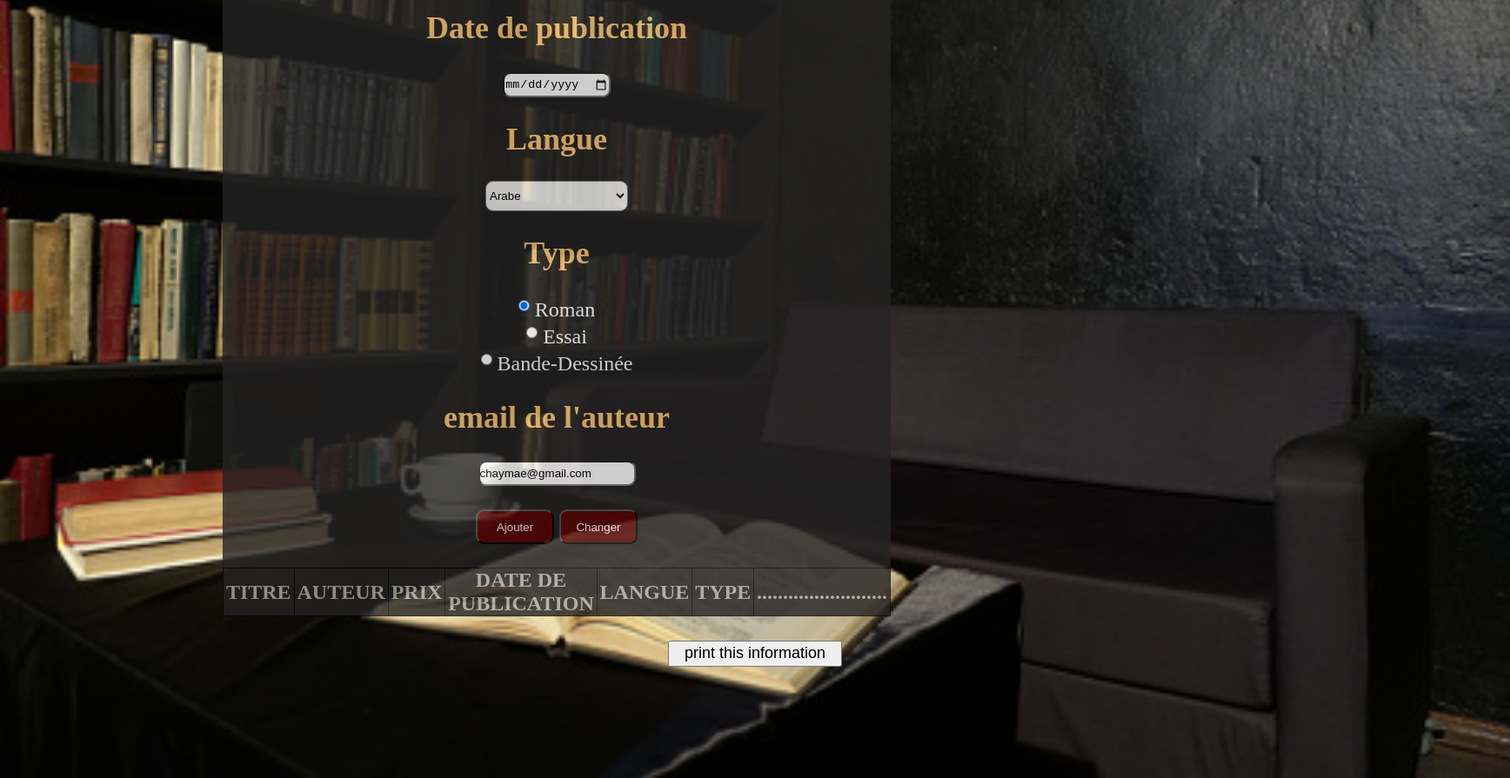
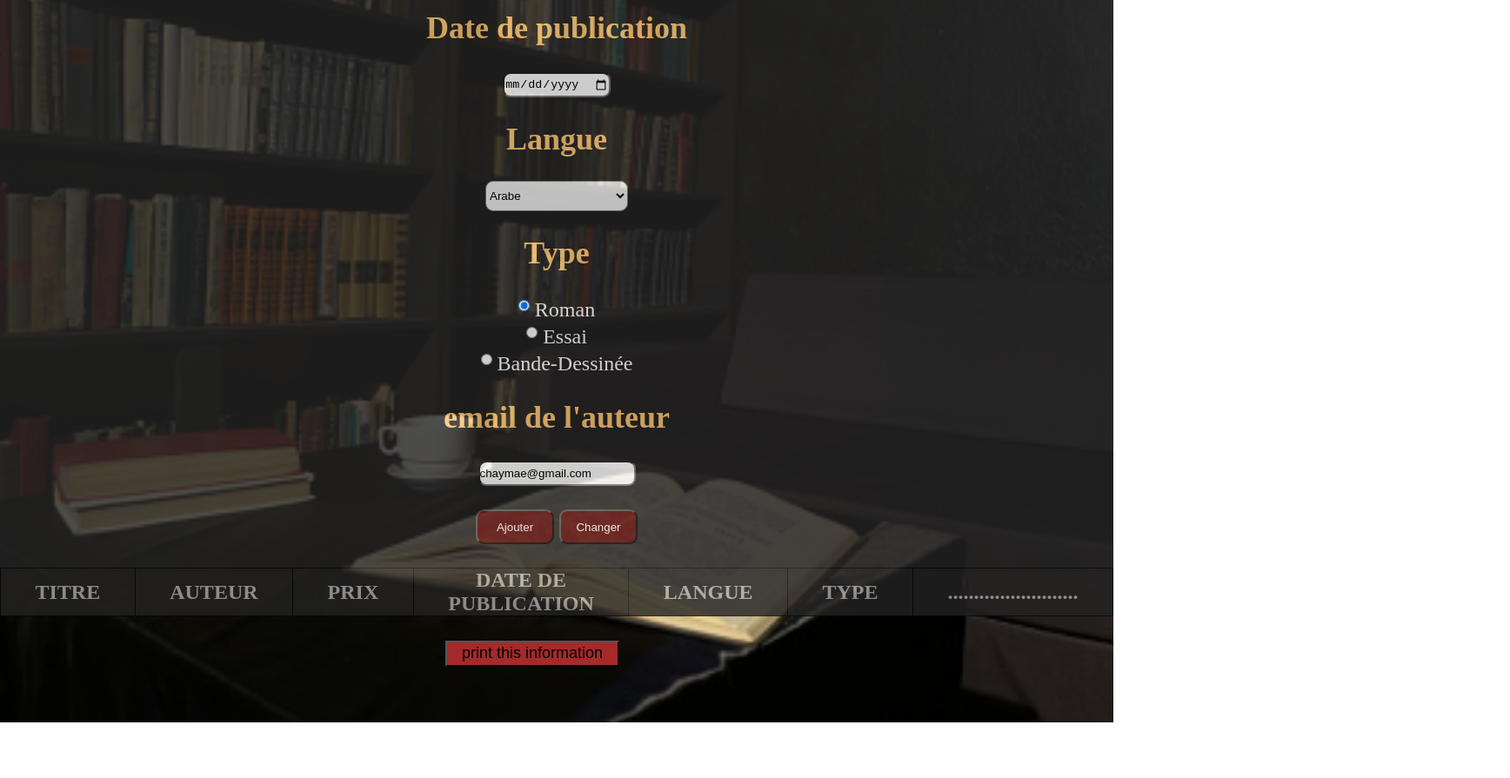
Before and after one commit to shaymaebkn/library-v2-local-storage-print-, a plain HTML site: page projet-8-8-main/projet-8/index.html in a window 1280 px wide. Shown: the part 289-1184 px from the top of the page at 87% size, 1736 px wide, since content can reach past the window. After the commit the page ends 1120 px from the top, so only its background shows below. Drawn offline with Linux system fonts and the light colour scheme.

Commit message:
Update index.css

```diff
--- a/projet-8-8-main/projet-8/index.css
+++ b/projet-8-8-main/projet-8/index.css
@@ -8,13 +8,14 @@ body{
     color: white;
     font-size: 150%;
     background-size: cover;
+    width: 100%;
 }
 #form{
     background-color: rgb(36, 35, 35);
     /* height: 800px; */
     opacity: 0.8;
     text-align: center;
-    margin: 0 20% 0 20%;
+    /* margin: 0 20% 0 20%; */
 
 }
 input{
@@ -61,10 +62,8 @@ img{
 table{
     background-color: rgb(36, 35, 35);
     border-collapse: collapse;
-
-
     opacity: 0.8;
-    margin: 0 20%;
+    /* margin: 0 20%; */
     text-align: center;
 
 }
@@ -80,8 +79,11 @@ th{
     text-transform: uppercase;
 }
 #print{
-   margin: 0 60% 10%;
-   width: 200px;
-   height: 30px;
-   font-size: large;
+    margin-left: 40%;
+    margin-bottom: 5%;
+    width: 200px;
+    height: 30px;
+    font-size: large;
+    background-color: brown;
+
 }
```
